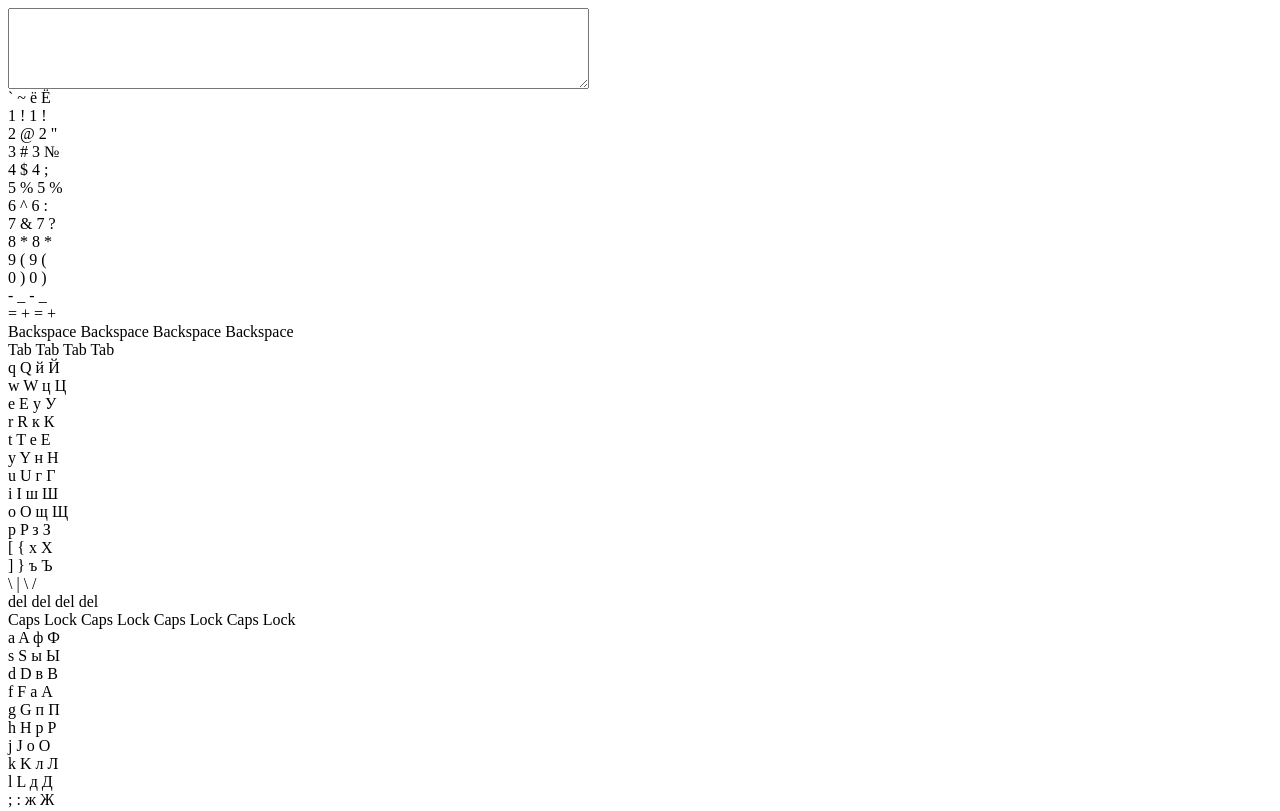
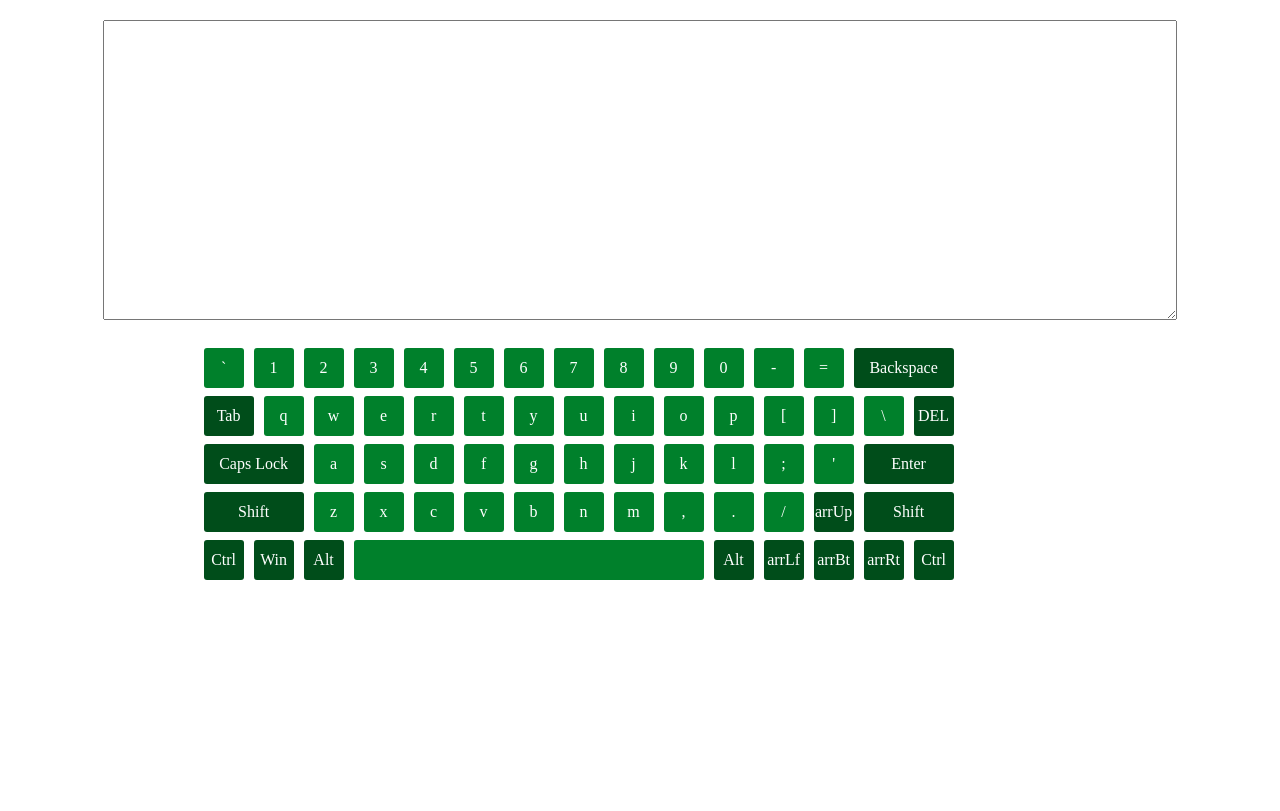
Before and after one commit to valeryiaStrom/codejam-virtual-keyboard, a plain HTML site: page index.html in a window 1280 px wide. Shown: the top 811 px of the page. Drawn offline with Linux system fonts and the light colour scheme.

Commit message:
feat: add keyboard styles

```diff
--- a/styles.scss
+++ b/styles.scss
@@ -0,0 +1,109 @@
+.output {
+  display: block;
+  width: 85%;
+  height: 300px;
+  margin: 20px auto 0;
+  padding: 10px;
+}
+
+.keyboard {
+  width: 70%;
+  margin: 20px auto 0;
+  padding-top: 8px;
+
+    .row {
+      width: 100%;
+      margin-bottom: 8px;
+
+        .key {
+          display: inline-block;
+          width: 40px;
+          height: 40px;
+          margin-left: 6px;
+          font-weight: 500;
+          line-height: 40px;
+          text-align: center;
+          color: #fff;
+          background: #00802b;
+          border-radius: 3px;
+          cursor: pointer;
+          user-select: none;
+
+            &_backspace {
+              width: 100px;
+              background: #004d1a;
+            }
+
+            &_tab {
+              width: 50px;
+              background: #004d1a;
+            }
+
+            &_delete {
+              background: #004d1a;
+              text-transform: uppercase;
+            }
+
+            &_capslock {
+              width: 100px;
+              background: #004d1a;
+            }
+
+            &_enter {
+              width: 90px;
+              background: #004d1a;
+            }
+
+            &_shift {
+              width: 100px;
+              background: #004d1a;
+            }
+
+            &_shift-right {
+              width: 90px;
+              background: #004d1a;
+            }
+
+            &_space {
+              width: 350px;
+              color: rgba(0, 128, 43, 0);
+            }
+
+            &_ctrl, &_win, &_alt, &_arrow {
+              background: #004d1a;
+            }
+
+            &:hover {
+              background: #006622;
+            }
+
+            &:active {
+              background: #006622;
+            }
+
+            &_eng {
+
+              .case {
+
+                  &_up {
+                    display: none;
+                  }
+              }
+            }
+
+            &_ru {
+
+                .case {
+
+                  &_up {
+                    display: none;
+                  }
+
+                  &_down {
+                    display: none;
+                  }
+                }
+            }
+        }
+    }
+}
```
Also changed, not shown: styles.css, 1 other file.
